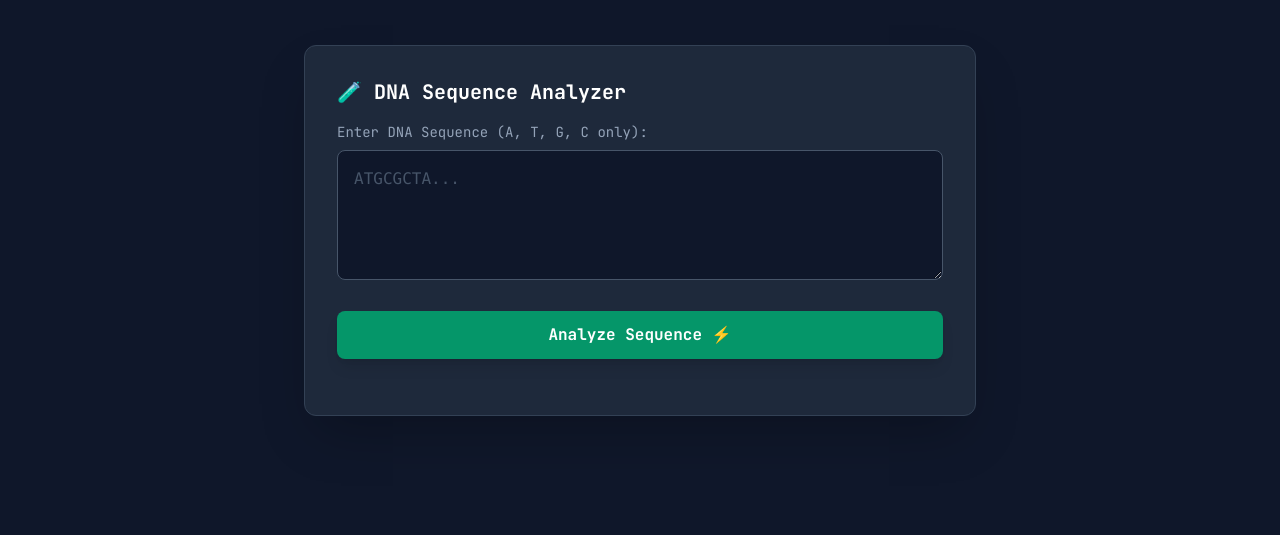
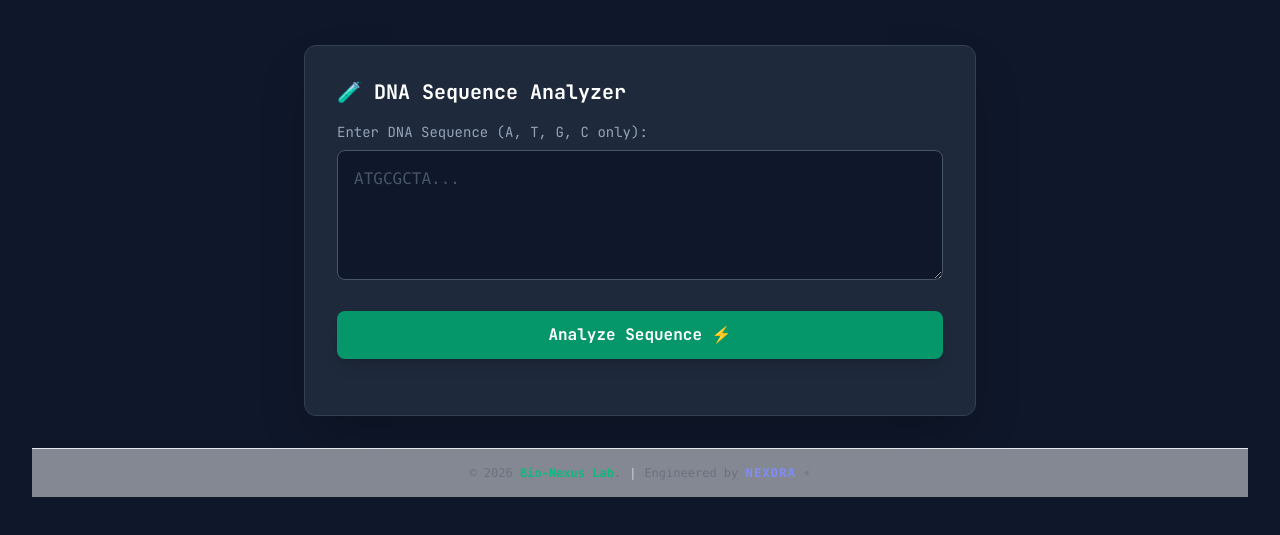
Before and after one commit to Rohith-AM/Bio-Nexus, a plain HTML site: page tools/dna-converter.html in a window 1280 px wide. Shown: the part 107-642 px from the top of the page. Drawn offline with nearby package versions, Linux system fonts and the light colour scheme.

Commit message:
Final changes

```diff
--- a/tools/dna-converter.html
+++ b/tools/dna-converter.html
@@ -80,5 +80,18 @@
     </main>
 
     <script src="script.js"></script>
+    <footer class="py-4 border-t border-gray-200 dark:border-slate-800 mt-8 bg-slate-50/50 dark:bg-slate-900/50 backdrop-blur-sm">
+    <div class="max-w-4xl mx-auto flex flex-col md:flex-row justify-center items-center gap-2 text-xs text-gray-500 font-mono">
+
+        <span>© 2026 <span class="text-emerald-500 font-bold">Bio-Nexus Lab</span>.</span>
+
+        <span class="hidden md:inline text-gray-300 dark:text-slate-700">|</span>
+
+        <span>
+            Engineered by <span class="text-indigo-400 font-bold tracking-widest">NEXORA</span> ⚡
+        </span>
+
+    </div>
+</footer>
 </body>
 </html>
```
Also changed, not shown: index.html (+12 -0 lines), tools/reverse.html (+13 -0 lines). Lines whose indentation alone changed are shown as unchanged.
